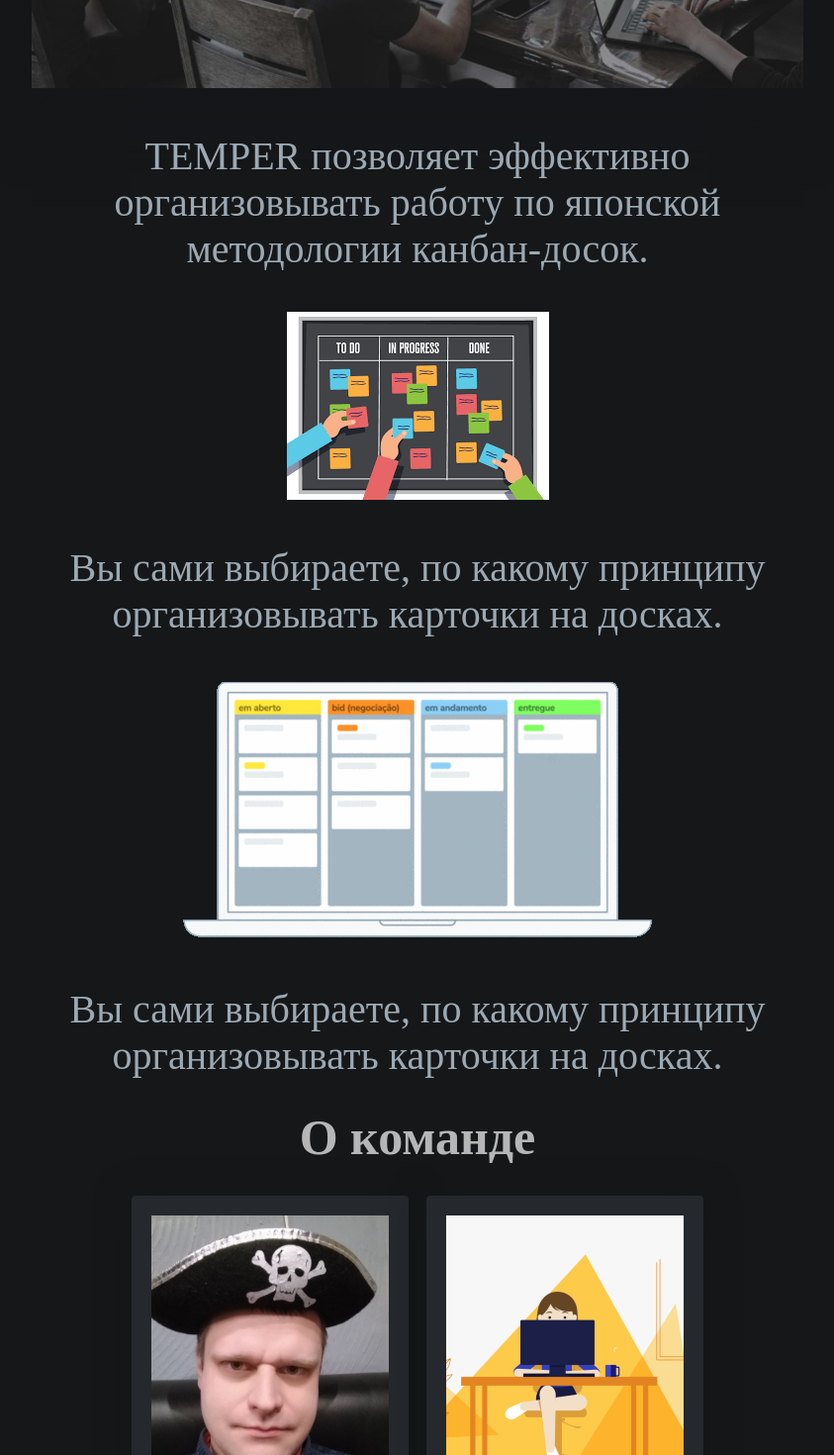
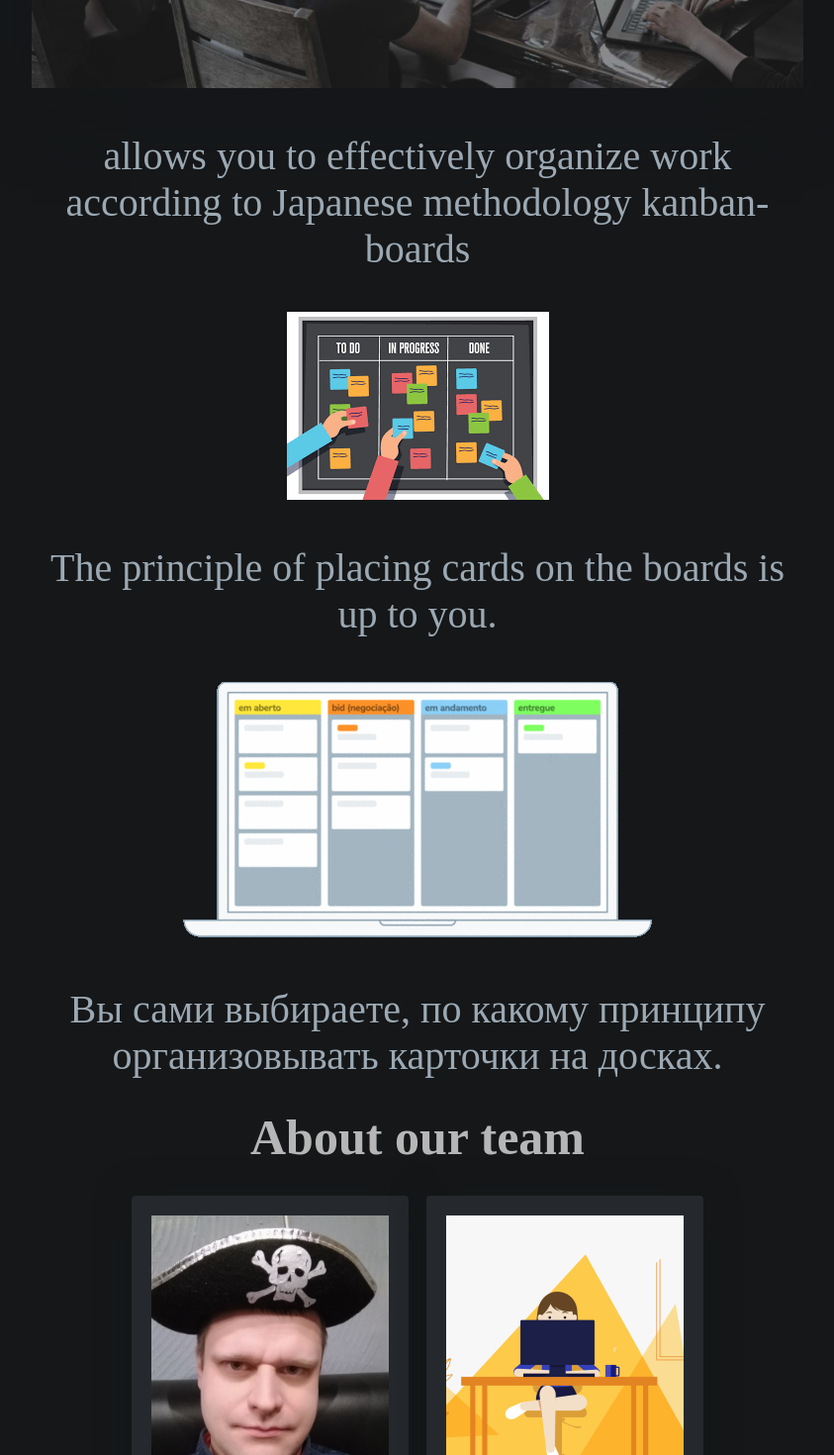
Before and after one commit to ArkhipovAnatoly/project-managment-app, a React (Create React App) app: page / in a window 1280 px wide. Shown: the part 620-2090 px from the top of the page at 99% size, without its empty margins (218-1061 px from the left). Built offline with nearby package versions, Linux system fonts and the light colour scheme.

Commit message:
feat: add translate

```diff
--- a/src/pages/WelcomePage/WelcomePage.tsx
+++ b/src/pages/WelcomePage/WelcomePage.tsx
@@ -6,10 +6,12 @@
 import Card from '../../app/components/Card/Card';
 import { useAppSelector } from '../../app/hooks';
 import CustomizedButton from '../../app/components/share/Button/CustomizedButton';
+import { useTranslation } from 'react-i18next';
 
 const WelcomePage = () => {
   const [videoModalActive, setVideomodalactive] = useState(false);
   const { auth } = useAppSelector((state) => state.userAuthReducer);
+  const { t } = useTranslation('welcome');
 
   const openModal = (e: React.MouseEvent) => {
     e.preventDefault();
@@ -27,18 +29,18 @@
         <div className="wrapper">
           {auth.isAuth ? (
             <div className="autorizationBtns">
-              <CustomizedButton innerText={'Go to Main page'} link={'/main'} />
+              <CustomizedButton innerText={t('toManPage')} link={'/main'} />
             </div>
           ) : (
             <div className="autorizationBtns">
               <CustomizedButton innerText={'Board'} link={'/board'} />
-              <CustomizedButton innerText={'Sign in'} link={'/signin'} />
-              <CustomizedButton innerText={'Sign up'} link={'/signup'} />
+              <CustomizedButton innerText={t('signIn')} link={'/signin'} />
+              <CustomizedButton innerText={t('signUp')} link={'/signup'} />
             </div>
           )}
           <div className="aboutTheProject">
             <h1>
-              Система управления проектами <span className="titleProject">TEMPER</span>
+              {t('aboutProject')} <span className="titleProject">TEMPER</span>
             </h1>
           </div>
           <div className="videoPlaceholder">
@@ -66,18 +68,13 @@
             </Box>
           </Modal>
           <div className="titleContainer">
-            <p className="title">
-              TEMPER позволяет эффективно организовывать работу по японской методологии
-              канбан-досок.
-            </p>
+            <p className="title">{t('whatAllows')}</p>
             <div className="imgTitle">
               <img src={'assets/img/board.png'} alt="board" />
             </div>
           </div>
           <div className="titleContainer2">
-            <p className="title">
-              Вы сами выбираете, по какому принципу организовывать карточки на досках.
-            </p>
+            <p className="title">{t('advantage')}</p>
           </div>
           <div className="titleContainer3">
             <div className="imgTitle">
@@ -88,7 +85,7 @@
             </p>
           </div>
           <div className="aboutTheComand">
-            <h2>О команде</h2>
+            <h2> {t('teamInfo')} </h2>
             <div className="cards">
               {data.map((item, index) => (
                 <Card
```
